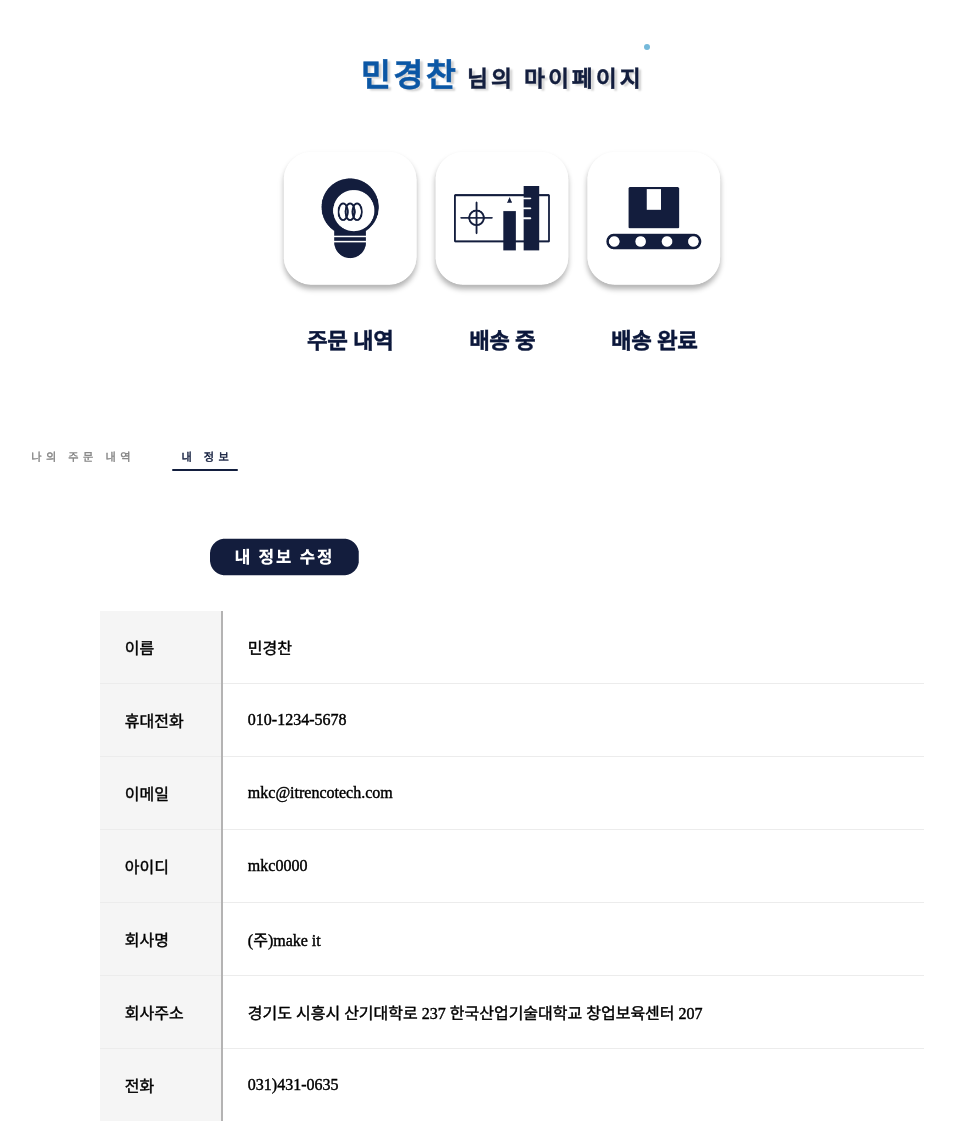
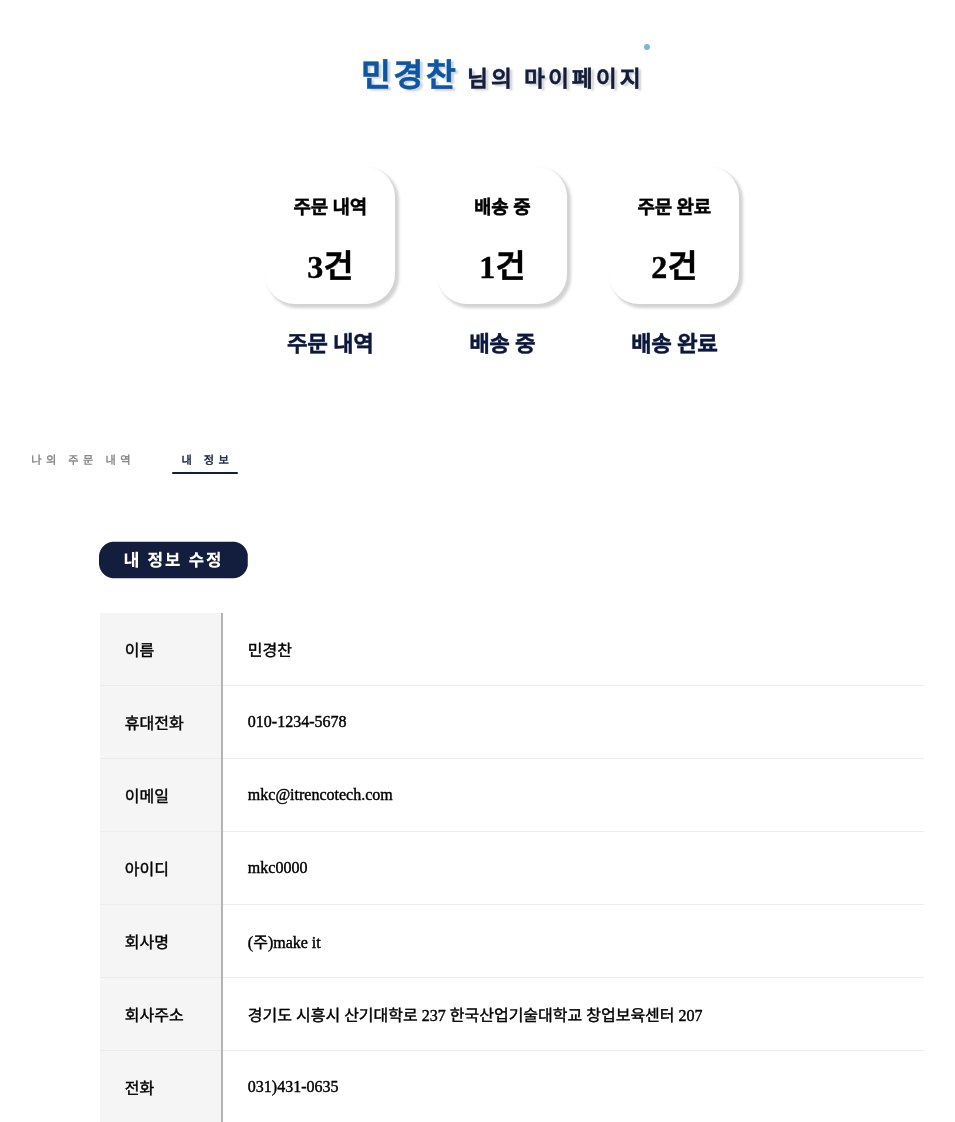
Before and after one commit to bjo6300/Itrencotech-web-page, a Django app: template templates/navBar/myPage/myPage_info.html in a window 1280 px wide. Shown: the part 64-1186 px from the top of the page, without its empty margins (138-1093 px from the left). Run offline with Django 3.2, Linux system fonts and the light colour scheme; the template is opened without the code that fills it, so the values that code supplies are empty; some web fonts are replaced.

Commit message:
마이페이지 헤더 텍스트로 수정

```diff
--- a/templates/navBar/myPage/myPage_header.html
+++ b/templates/navBar/myPage/myPage_header.html
@@ -1,21 +1,61 @@
+<style>
+
+</style>
+
+
+<body>
     <div style="border-collapse: separate;">
         <div align="center" style="margin: 50px 0 -50px 0;">
-        <h1 id="h1-title"><font size="6" color="#0b57a5" style="letter-spacing: 3px;">민경찬</font> 님의 마이페이지</h1>
+            <h1 id="h1-title">
+                <font size="6" color="#0b57a5" style="letter-spacing: 3px;">민경찬</font> 님의 마이페이지
+            </h1>
         </div>
-    <table align="center" style="margin-top:50px; margin-bottom:50px;border-spacing: 0;">
+        <table align="center" style="margin-top:50px; margin-bottom:50px;border-spacing: 0; ">
             <tr>
                 <td>
-                <img src="/static/images/onlyIdeaIcon.png" height="150px" width="150px" alt="image"/>
-                <p style="font-weight:bold; font-size:22px; color:#0B173B; TEXT-ALIGN: center;">주문 내역</p>
+                    <div style="margin: 20px
+                ;">
+                        <div style="
+                    width: 130px; height: 130px; text-align: center;
+                    border-radius: 30px;
+                    box-shadow: 3px 3px 3px 1px lightgray;
+                    padding-top: 5%;">
+                            <h3>주문 내역 </h3>
+                            <h1>3건</h1>
+                        </div>
+                        <p style="font-size:22px; color:#0B173B; TEXT-ALIGN: center; font-weight: bold;">주문 내역</p>
+                    </div>
                 </td>
                 <td>
-                <img src="/static/images/prototypingIcon.png" height="150px" width="150px" alt="image"/>
+                    <div style="margin: 20px
+                    ;">
+                        <div style="
+                    width: 130px; height: 130px; text-align: center;
+                    border-radius: 30px;
+                    box-shadow: 3px 3px 3px 1px lightgray;
+                    padding-top: 5%; ">
+                            <h3>배송 중 </h3>
+                            <h1>1건</h1>
+                        </div>
                         <p style="font-weight:bold; font-size:22px; color:#0B173B; TEXT-ALIGN: center;">배송 중</p>
+                    </div>
                 </td>
                 <td>
-                <img src="/static/images/productionIcon.png" height="150px" width="150px" alt="image"/>
+                    <div style="margin: 20px
+                    ;">
+                        <div style="
+                    width: 130px; height: 130px; text-align: center;
+                    border-radius: 30px;
+                    box-shadow: 3px 3px 3px 1px lightgray;
+                    padding-top: 5%; ">
+                            <h3>주문 완료 </h3>
+                            <h1>2건</h1>
+                        </div>
                         <p style="font-weight:bold; font-size:22px; color:#0B173B; TEXT-ALIGN: center;">배송 완료</p>
+                    </div>
+
                 </td>
             </tr>
         </table>
     </div>
+</body>
--- a/templates/navBar/myPage/myPage_info.html
+++ b/templates/navBar/myPage/myPage_info.html
@@ -48,9 +48,9 @@
              <!-- 내 정보 -->
             <div align="center" id="content2" style="position:relative; right: 21.5%; margin-top: 3%;">
                 <!-- 내 정보 수정 이미지 -->
-                <div>
+                <div align="center" id="content2" style="position:relative; right: 11%; margin-top: 3%;">
                     <a href="{% url 'itrencotech:navbar_myPage_updateInfo' %}">
-                        <img src="/static/images/edif_my_information.png" style="width: auto;" />
+                        <img src="/static/images/edit_my_information.png" style="width: auto;" />
                     </a>
                 </div>
 
```
Also changed, not shown: static/images/edit_my_information.png (renamed from static/images/edif_my_information.png). Lines whose indentation alone changed are shown as unchanged.
